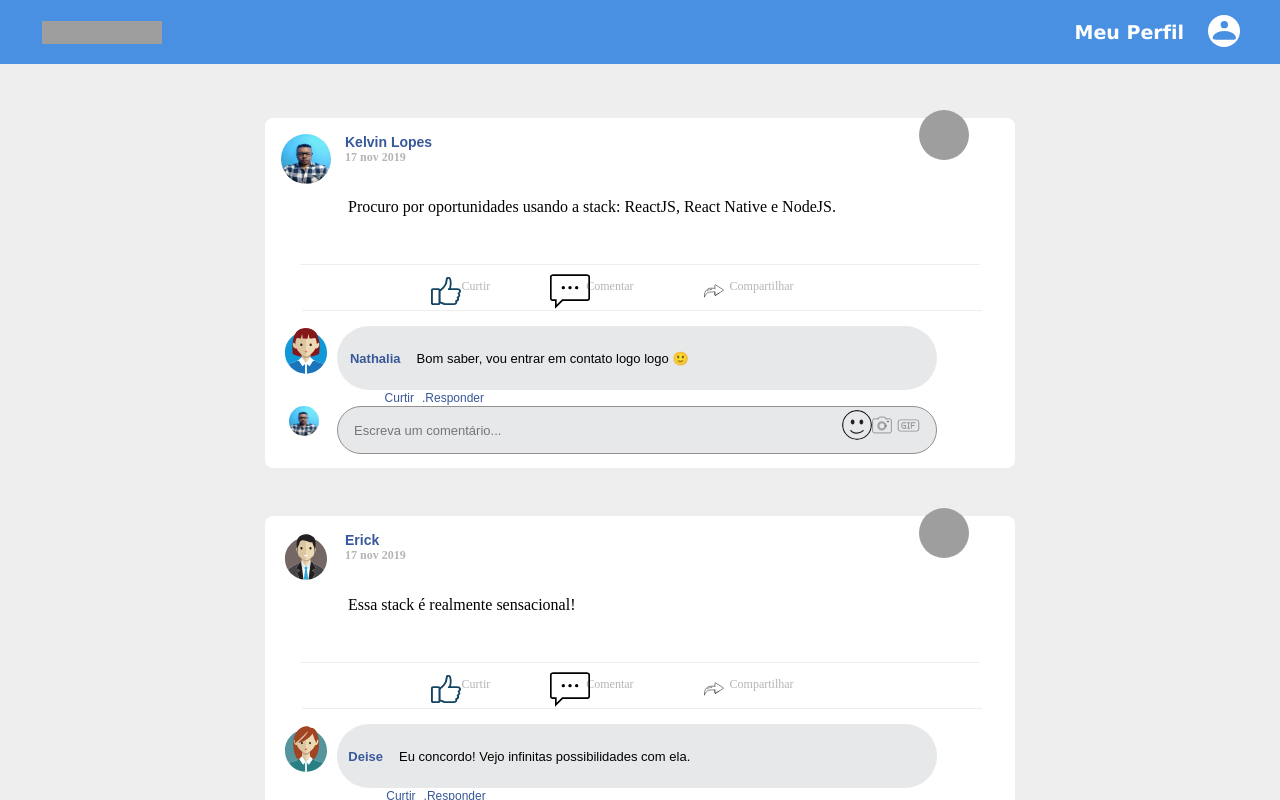
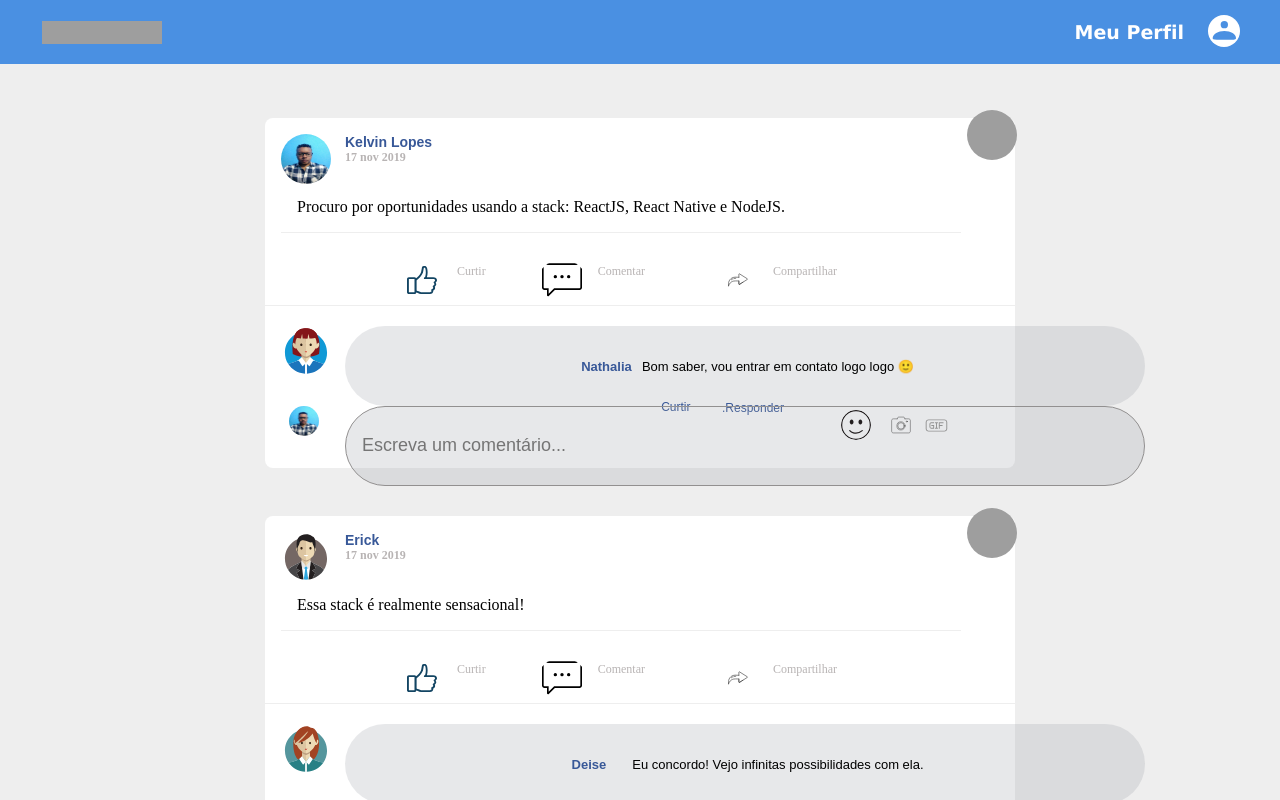
Before and after one commit to KelvinLopes/similarfacebook, a React app: page / in a window 1280 px wide. Shown: the top 800 px of the page. Built offline with nearby package versions, Linux system fonts and the light colour scheme; grey boxes are pictures that could not be loaded.

Commit message:
Melhorias no posicionamento dos icones

```diff
--- a/src/App.css
+++ b/src/App.css
@@ -12,7 +12,6 @@ body {
   display: flex;
   align-items: center;
   justify-content: center;
-  margin: 0 2vw 0 2vw;
 }
 
 strong, p, em, h1, h2, h3, h4, h5, h6, a, li {
@@ -25,10 +24,13 @@ p  {
 
   width: 100%;
   max-width: 100vw;
+  display: flex;
+  align-items: center;
+  justify-content: center;
+  flex: 1 0 auto;
 }
 
-
-#app .container  .content  {
+div#app .container  .content  {
 
   display: flex;
   align-items: center;
@@ -41,15 +43,15 @@ p  {
   position: relative !important;
 }
 
-.content {
+div.content  {
 
   width: 100vw;
   height: 70px;
+  flex: 1 0 auto;
   display: flex;
-  flex: 1 0 auto;
 }
 
-.content .header {
+div.content .header {
 
   width: 100%;
   max-width: 100vw;
@@ -137,7 +139,7 @@ div.content .header .profile  img:hover {
   border-radius: 50%;
 }
 
-div.post {
+div#app .post {
 
   width: 750px;
   max-width: 100vw;
@@ -188,10 +190,13 @@ div.post .actions  {
   margin: 5rem auto;
   border-top: 1px solid #eee;
   padding: 3rem 0 3rem 0;
-  position: absolute !important;
+  position: relative !important;
   width: 680px;
   height: 20px;
   flex: 1 0 auto;
+  display: flex;
+  align-items: center;
+  justify-content: safe;
 }
 
 div.post .actions ul li {
@@ -212,12 +217,15 @@ div.post .actions ul li {
   text-align: center;
 }
 
-div.post .actions ul li:last-child {
+
+div.post .actions ul li:nth-child(1) {
 
   margin-bottom: 0;
   padding-bottom: 0;
   border: 0;
+  left: 12rem;
 }
+
 
 div.post .actions ul li img {
 
@@ -316,7 +324,7 @@ div.comments   img {
   cursor: pointer;
 }
 
-div.post-comment .content-post > p {
+div.comments .post-comment .content-post > p {
 
   display: flex;
   align-items: center;
@@ -324,21 +332,23 @@ div.post-comment .content-post > p {
   position: relative;
   margin: 2rem auto;
   top: 0;
-  left: -4rem;
+  left: 4rem;
   z-index: 1;
   flex: 1 0 auto;
+  width: 100%;
 }
 
-.name-comment strong {
+div.comments .post-comment .content-post .name-comment {
 
   font-size: 13px;
   color: #385898;
   font-family: Arial, Helvetica, sans-serif;
-  margin-right: 1rem;
+  left: -3rem;
+  margin-left: -0.8rem;
   cursor: pointer;
   display: flex;
   align-items: center;
-  justify-content: space-between;
+  justify-content: safe;
 }
 
 .name-comment strong:hover {
@@ -428,8 +438,7 @@ div.answer  img {
 
 div.answer .icons-input nav ul li {
 
-  width: 4px;
-  height: 4px;
+
   top: -3.5rem;
   margin-top: 0.5rem;
   right: 1.2rem;
@@ -454,6 +463,8 @@ div.answer .icons-input nav ul li img {
   margin-left: 0;
   flex: 1 0 auto;
   border: 0;
+  width: 30px;
+  height: 30px;
 }
 
 .emoji {
--- a/src/App600px.css
+++ b/src/App600px.css
@@ -1,4 +1,5 @@
-@media screen and (device-width:640px), screen and (device-width:667px)  {
+@media screen and (device-width:640px), screen and (device-width:667px),
+screen and (device-width:600px)  {
 
   #app .content .container .postlist {
 
--- a/src/App800px.css
+++ b/src/App800px.css
@@ -1,5 +1,5 @@
 @media screen and (device-width:812px), screen and (device-width:823px),
- screen and (device-width:840px) {
+ screen and (device-width:840px), screen and (device-width:800px) {
 
   #app .content .container .postlist {
 
```
